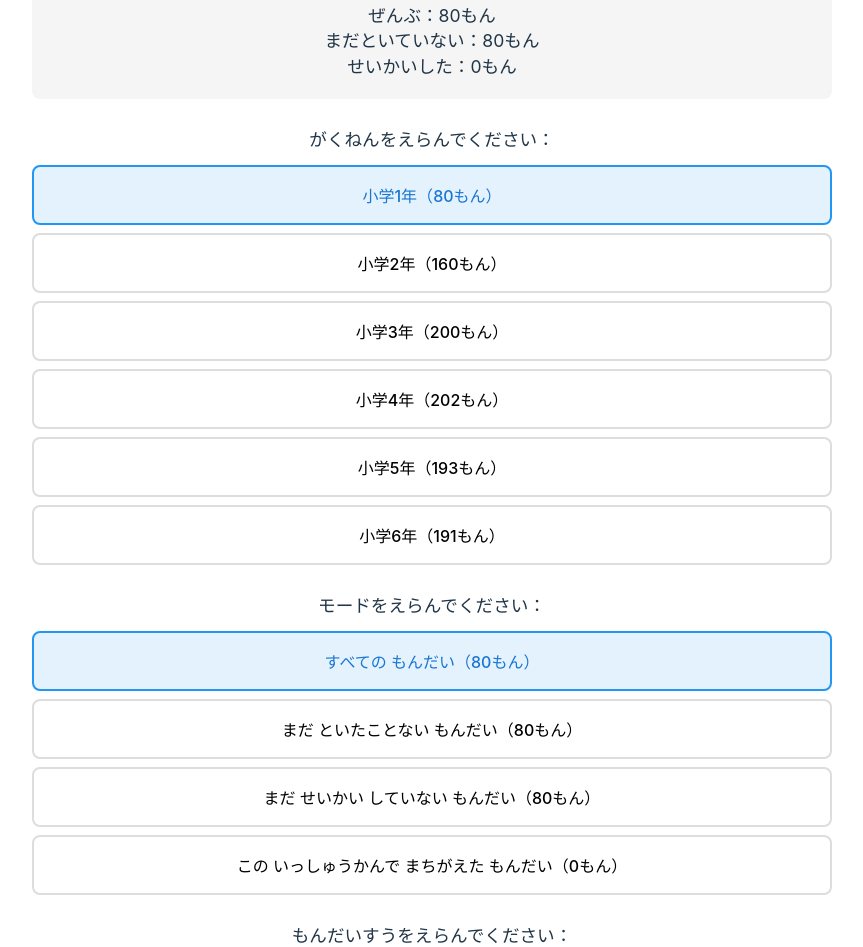
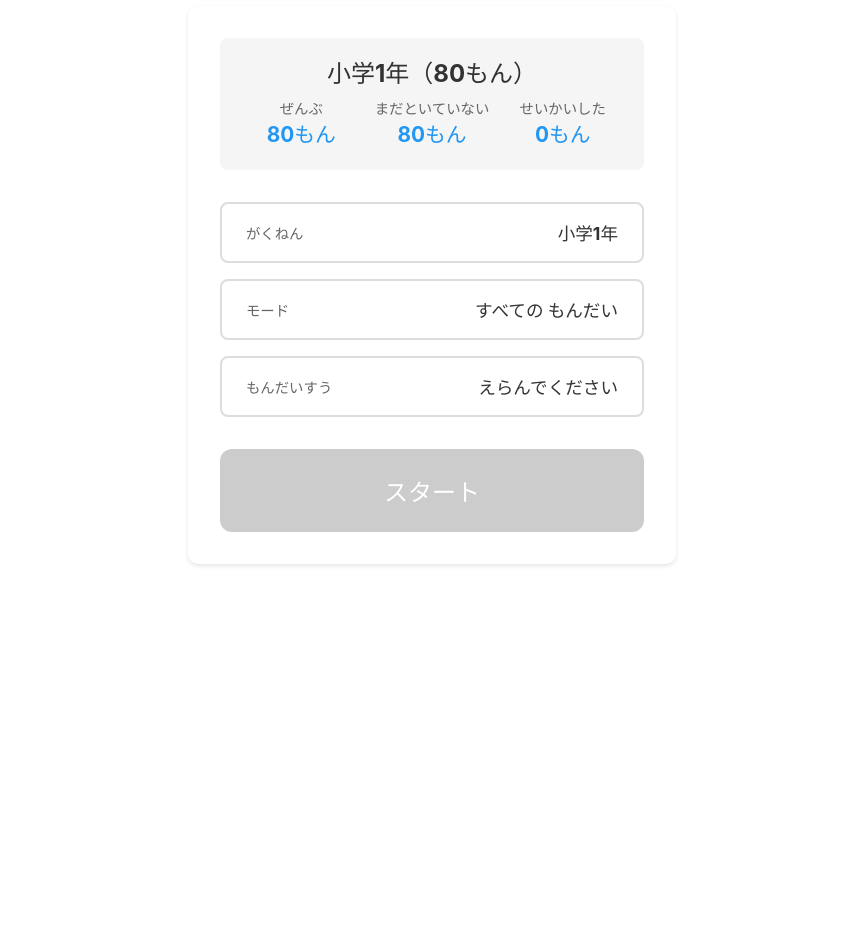
Before and after one commit to giwarb/kanjitest, a React (Vite) app: page / in a window 1280 px wide. Shown: the part 185-1132 px from the top of the page, without its empty margins (208-1071 px from the left). After the commit the page ends 862 px from the top, so only its background shows below. Built offline with nearby package versions, Linux system fonts and the light colour scheme.

Commit message:
スタート画面修正

```diff
--- a/src/components/ConfirmDialog.css
+++ b/src/components/ConfirmDialog.css
@@ -36,11 +36,6 @@
   background-color: #f0f0f0;
 }
 
-.dialog-buttons button:last-child {
-  background-color: #007bff;
-  color: white;
-}
-
 .dialog-buttons button:hover {
   opacity: 0.8;
 }
--- /dev/null
+++ b/src/components/SelectionDialog.css
@@ -0,0 +1,190 @@
+.selection-dialog-overlay {
+  position: fixed;
+  top: 0;
+  left: 0;
+  right: 0;
+  bottom: 0;
+  background: rgba(0, 0, 0, 0.5);
+  display: flex;
+  justify-content: center;
+  align-items: center;
+  padding: 1rem;
+  z-index: 1000;
+}
+
+.selection-dialog-content {
+  background: white;
+  border-radius: 12px;
+  max-width: 600px;
+  width: 100%;
+  max-height: 90vh;
+  display: flex;
+  flex-direction: column;
+  box-shadow: 0 4px 20px rgba(0, 0, 0, 0.3);
+  overflow: hidden;
+}
+
+.selection-dialog-header {
+  display: flex;
+  justify-content: space-between;
+  align-items: center;
+  padding: 1.5rem;
+  border-bottom: 1px solid #e0e0e0;
+}
+
+.selection-dialog-header h2 {
+  margin: 0;
+  font-size: 1.3rem;
+}
+
+.selection-dialog-close {
+  background: none;
+  border: none;
+  font-size: 2rem;
+  cursor: pointer;
+  color: #666;
+  padding: 0;
+  width: 2rem;
+  height: 2rem;
+  display: flex;
+  align-items: center;
+  justify-content: center;
+  border-radius: 50%;
+  transition: background-color 0.2s;
+}
+
+.selection-dialog-close:hover {
+  background: #f0f0f0;
+}
+
+.selection-dialog-body {
+  padding: 1.5rem;
+  overflow-y: auto;
+  flex: 1;
+}
+
+.selection-dialog-footer {
+  padding: 1.5rem;
+  border-top: 1px solid #e0e0e0;
+  display: flex;
+  justify-content: center;
+}
+
+.selection-dialog-start-button {
+  padding: 1rem 3rem;
+  font-size: 1.2rem;
+  background: #2196f3;
+  color: white;
+  border: none;
+  border-radius: 8px;
+  cursor: pointer;
+  transition: background-color 0.2s;
+}
+
+.selection-dialog-start-button:hover:not(:disabled) {
+  background: #1976d2;
+}
+
+.selection-dialog-start-button:disabled {
+  background: #ccc;
+  cursor: not-allowed;
+}
+
+.dialog-section {
+  margin-bottom: 2rem;
+}
+
+.dialog-section:last-child {
+  margin-bottom: 0;
+}
+
+.dialog-section-title {
+  font-size: 1.1rem;
+  margin-bottom: 1rem;
+  font-weight: bold;
+}
+
+.dialog-buttons {
+  display: flex;
+  flex-direction: column;
+  gap: 0.5rem;
+}
+
+.dialog-button {
+  padding: 1rem;
+  border: 2px solid #ddd;
+  border-radius: 8px;
+  background: white;
+  cursor: pointer;
+  font-size: 1rem;
+  transition: all 0.2s;
+  text-align: left;
+}
+
+.dialog-button:hover {
+  background: #f0f0f0;
+}
+
+.dialog-button.selected {
+  background: #e3f2fd;
+  border-color: #2196f3;
+  color: #1976d2;
+}
+
+.dialog-count-buttons {
+  display: flex;
+  flex-wrap: wrap;
+  gap: 0.5rem;
+}
+
+.dialog-count-button {
+  padding: 0.75rem 1.5rem;
+  border: 2px solid #ddd;
+  border-radius: 8px;
+  background: white;
+  cursor: pointer;
+  font-size: 1rem;
+  transition: all 0.2s;
+}
+
+.dialog-count-button:hover {
+  background: #f0f0f0;
+}
+
+.dialog-count-button.selected {
+  background: #e3f2fd;
+  border-color: #2196f3;
+  color: #1976d2;
+}
+
+.dialog-no-questions {
+  text-align: center;
+  color: #666;
+  padding: 1rem;
+}
+
+@media (max-width: 600px) {
+  .selection-dialog-content {
+    max-height: 95vh;
+  }
+
+  .selection-dialog-header {
+    padding: 1rem;
+  }
+
+  .selection-dialog-body {
+    padding: 1rem;
+  }
+
+  .selection-dialog-footer {
+    padding: 1rem;
+  }
+
+  .dialog-count-buttons {
+    flex-direction: column;
+  }
+
+  .dialog-count-button {
+    width: 100%;
+  }
+}
--- /dev/null
+++ b/src/components/SelectionDialog.tsx
@@ -0,0 +1,98 @@
+import { useEffect, useRef } from "react";
+import "./SelectionDialog.css";
+
+type SelectionDialogProps = {
+  isOpen: boolean;
+  onClose: () => void;
+  onStart?: () => void;
+  children: React.ReactNode;
+  title: string;
+  canStart?: boolean;
+  showStartButton?: boolean;
+};
+
+export function SelectionDialog({
+  isOpen,
+  onClose,
+  onStart,
+  children,
+  title,
+  canStart = true,
+  showStartButton = false,
+}: SelectionDialogProps) {
+  const dialogRef = useRef<HTMLDivElement>(null);
+
+  useEffect(() => {
+    if (isOpen) {
+      // ダイアログが開いたらスクロールを上に戻す
+      if (dialogRef.current) {
+        dialogRef.current.scrollTop = 0;
+      }
+    }
+  }, [isOpen]);
+
+  if (!isOpen) return null;
+
+  const handleOverlayClick = () => {
+    onClose();
+  };
+
+  const handleOverlayKeyDown = (e: React.KeyboardEvent) => {
+    if (e.key === "Escape") {
+      onClose();
+    }
+  };
+
+  const handleContentClick = (e: React.MouseEvent) => {
+    e.stopPropagation();
+  };
+
+  const handleContentKeyDown = (e: React.KeyboardEvent) => {
+    e.stopPropagation();
+  };
+
+  return (
+    <div
+      className="selection-dialog-overlay"
+      onClick={handleOverlayClick}
+      onKeyDown={handleOverlayKeyDown}
+      role="presentation"
+    >
+      <div
+        className="selection-dialog-content"
+        onClick={handleContentClick}
+        onKeyDown={handleContentKeyDown}
+        ref={dialogRef}
+        // biome-ignore lint/a11y/useSemanticElements: ダイアログコンポーネントとして実装
+        role="dialog"
+        aria-modal="true"
+        aria-labelledby="dialog-title"
+      >
+        <div className="selection-dialog-header">
+          <h2 id="dialog-title">{title}</h2>
+          <button
+            type="button"
+            className="selection-dialog-close"
+            onClick={onClose}
+            aria-label="閉じる"
+          >
+            ×
+          </button>
+        </div>
+        <div className="selection-dialog-body">{children}</div>
+        {showStartButton && (
+          <div className="selection-dialog-footer">
+            <button
+              type="button"
+              className="selection-dialog-start-button"
+              onClick={onStart}
+              disabled={!canStart}
+            >
+              スタート
+            </button>
+          </div>
+        )}
+      </div>
+    </div>
+  );
+}
--- a/src/components/StartScreen.css
+++ b/src/components/StartScreen.css
@@ -3,6 +3,7 @@
   justify-content: center;
   align-items: center;
   padding: 1rem;
+  min-height: calc(100vh - 80px);
 }
 
 .start-screen-content {
@@ -10,143 +11,131 @@
   padding: 2rem;
   border-radius: 10px;
   box-shadow: 0 2px 4px rgba(0, 0, 0, 0.1);
-  max-width: 800px;
+  max-width: 600px;
   width: 100%;
+  text-align: center;
 }
 
 .statistics {
-  text-align: center;
   margin-bottom: 2rem;
-  padding: 1rem;
+  padding: 1.5rem;
   background: #f5f5f5;
   border-radius: 8px;
 }
 
-.statistics p {
-  margin: 0.5rem 0;
-  font-size: 1.1rem;
+.statistics-title {
+  font-size: 1.5rem;
+  font-weight: bold;
+  margin-bottom: 1rem;
+  color: #333;
 }
 
-.mode-section {
+.statistics-grid {
+  display: grid;
+  grid-template-columns: repeat(3, 1fr);
+  gap: 1rem;
+}
+
+.stat-item {
+  display: flex;
+  flex-direction: column;
+  gap: 0.5rem;
+}
+
+.stat-label {
+  font-size: 0.9rem;
+  color: #666;
+}
+
+.stat-value {
+  font-size: 1.3rem;
+  font-weight: bold;
+  color: #2196f3;
+}
+
+.selection-buttons {
+  display: flex;
+  flex-direction: column;
+  gap: 1rem;
   margin-bottom: 2rem;
 }
 
-.mode-text {
-  text-align: center;
-  margin-bottom: 1rem;
-  font-size: 1.1rem;
+.selection-button {
+  display: flex;
+  justify-content: space-between;
+  align-items: center;
+  padding: 1rem 1.5rem;
+  background: white;
+  border: 2px solid #ddd;
+  border-radius: 8px;
+  cursor: pointer;
+  transition: all 0.2s;
+  text-align: left;
 }
 
-.mode-buttons {
-  display: flex;
-  flex-direction: column;
-  gap: 0.5rem;
-  margin-bottom: 1rem;
+.selection-button:hover {
+  background: #f5f5f5;
+  border-color: #2196f3;
 }
 
-.mode-button {
-  padding: 1rem;
-  border: 2px solid #ddd;
-  border-radius: 8px;
-  background: white;
-  cursor: pointer;
-  font-size: 1rem;
-  transition: all 0.2s;
+.selection-button-label {
+  font-size: 0.9rem;
+  color: #666;
+  font-weight: normal;
 }
 
-.mode-button:hover {
-  background: #f0f0f0;
+.selection-button-value {
+  font-size: 1.1rem;
+  color: #333;
+  font-weight: bold;
 }
 
-.mode-button.selected {
-  background: #e3f2fd;
-  border-color: #2196f3;
-  color: #1976d2;
-}
-
-.question-count-section {
-  margin-bottom: 2rem;
-}
-
-.question-count-text {
-  text-align: center;
-  margin-bottom: 1rem;
-  font-size: 1.1rem;
-}
-
-.question-count-buttons {
-  display: flex;
-  flex-wrap: wrap;
-  gap: 0.5rem;
-  justify-content: center;
-}
-
-.count-button {
-  padding: 0.75rem 1.5rem;
-  border: 2px solid #ddd;
-  border-radius: 8px;
-  background: white;
-  cursor: pointer;
-  font-size: 1rem;
-  transition: all 0.2s;
-}
-
-.count-button:hover {
-  background: #f0f0f0;
-}
-
-.count-button.selected {
-  background: #e3f2fd;
-  border-color: #2196f3;
-  color: #1976d2;
-}
-
-.start-button-container {
-  text-align: center;
-}
-
-.start-button {
-  padding: 1rem 3rem;
-  font-size: 1.2rem;
+.main-start-button {
+  padding: 1.5rem 3rem;
+  font-size: 1.5rem;
   background: #2196f3;
   color: white;
   border: none;
-  border-radius: 8px;
+  border-radius: 12px;
   cursor: pointer;
-  transition: background-color 0.2s;
+  transition: all 0.2s;
+  box-shadow: 0 4px 8px rgba(33, 150, 243, 0.3);
+  font-weight: bold;
+  width: 100%;
 }
 
-.start-button:hover {
+.main-start-button:hover {
   background: #1976d2;
+  transform: translateY(-2px);
+  box-shadow: 0 6px 12px rgba(33, 150, 243, 0.4);
 }
 
-.start-button:disabled {
+.main-start-button:active {
+  transform: translateY(0);
+  box-shadow: 0 2px 4px rgba(33, 150, 243, 0.3);
+}
+
+.main-start-button:disabled {
   background: #ccc;
   cursor: not-allowed;
-}
-
-.no-questions-message {
-  text-align: center;
-  color: #666;
-  margin: 2rem 0;
-  font-size: 1.1rem;
+  box-shadow: none;
+  transform: none;
 }
 
 @media (max-width: 600px) {
   .start-screen-content {
-    padding: 1rem;
+    padding: 1.5rem;
   }
 
-  .mode-buttons {
-    flex-direction: column;
+  .statistics-grid {
+    grid-template-columns: 1fr;
+    gap: 0.8rem;
   }
 
-  .question-count-buttons {
-    flex-direction: column;
-  }
-
-  .count-button,
-  .mode-button {
-    width: 100%;
+  .main-start-button {
+    font-size: 1.3rem;
+    padding: 1.2rem 2rem;
   }
 }
+
+/* 古いスタイルは削除 */
--- a/src/components/StartScreen.tsx
+++ b/src/components/StartScreen.tsx
@@ -3,12 +3,15 @@ import type { Question } from "../KanjiQuestionManager";
 import { datasets, defaultGrade, type GradeKey } from "../datasets";
 import type { MemoryManager, PracticeMode } from "../MemoryManager";
 import { Header } from "./Header";
+import { SelectionDialog } from "./SelectionDialog";
 import "./StartScreen.css";
 
 type StartScreenProps = {
   onStartPractice: (questions: Question[], grade: GradeKey) => void;
   memoryManager: MemoryManager;
 };
+
+type DialogType = "grade" | "mode" | "count" | null;
 
 export function StartScreen({
   onStartPractice,
@@ -18,6 +21,8 @@ export function StartScreen({
   const [selectedGrade, setSelectedGrade] = useState<GradeKey>(defaultGrade);
   const [selectedCount, setSelectedCount] = useState<number | null>(null);
   const [selectedMode, setSelectedMode] = useState<PracticeMode>("all");
+  const [openDialog, setOpenDialog] = useState<DialogType>(null);
+
   const { questions, label } = datasets[selectedGrade];
   const totalQuestions = questions.length;
   const stats = memoryManager.getStatistics(questions.map((q) => q.id));
@@ -71,6 +76,8 @@ export function StartScreen({
     setSelectedMode("all");
     // 学年選択も初期値に戻す
     setSelectedGrade(defaultGrade);
+    // ダイアログを閉じる
+    setOpenDialog(null);
     setResetTrigger((prev) => prev + 1);
   }, [memoryManager]);
 
@@ -91,6 +98,15 @@ export function StartScreen({
     ).length;
   };
 
+  const getGradeLabel = (grade: GradeKey): string => {
+    return datasets[grade].label;
+  };
+
+  const getModeLabel = (mode: PracticeMode): string => {
+    const modeObj = modes.find((m) => m.value === mode);
+    return modeObj ? modeObj.label : "";
+  };
+
   return (
     <div className="app">
       <Header
@@ -101,16 +117,80 @@ export function StartScreen({
       <div className="start-screen-container">
         <div className="start-screen-content">
           <div className="statistics">
-            <p>
-              がくねん：{label}（{stats.total}もん）
+            <p className="statistics-title">
+              {label}（{stats.total}もん）
             </p>
-            <p>ぜんぶ：{stats.total}もん</p>
-            <p>まだといていない：{stats.unattempted}もん</p>
-            <p>せいかいした：{stats.correct}もん</p>
+            <div className="statistics-grid">
+              <div className="stat-item">
+                <div className="stat-label">ぜんぶ</div>
+                <div className="stat-value">{stats.total}もん</div>
               </div>
-          <div className="mode-section">
-            <p className="mode-text">がくねんをえらんでください：</p>
-            <div className="mode-buttons">
+              <div className="stat-item">
+                <div className="stat-label">まだといていない</div>
+                <div className="stat-value">{stats.unattempted}もん</div>
+              </div>
+              <div className="stat-item">
+                <div className="stat-label">せいかいした</div>
+                <div className="stat-value">{stats.correct}もん</div>
+              </div>
+            </div>
+          </div>
+
+          <div className="selection-buttons">
+            <button
+              type="button"
+              className="selection-button"
+              onClick={() => setOpenDialog("grade")}
+            >
+              <span className="selection-button-label">がくねん</span>
+              <span className="selection-button-value">
+                {getGradeLabel(selectedGrade)}
+              </span>
+            </button>
+
+            <button
+              type="button"
+              className="selection-button"
+              onClick={() => setOpenDialog("mode")}
+            >
+              <span className="selection-button-label">モード</span>
+              <span className="selection-button-value">
+                {getModeLabel(selectedMode)}
+              </span>
+            </button>
+
+            <button
+              type="button"
+              className="selection-button"
+              onClick={() => setOpenDialog("count")}
+            >
+              <span className="selection-button-label">もんだいすう</span>
+              <span className="selection-button-value">
+                {selectedCount ? `${selectedCount}もん` : "えらんでください"}
+              </span>
+            </button>
+          </div>
+
+          <button
+            type="button"
+            className="main-start-button"
+            onClick={handleStart}
+            disabled={!selectedCount || questionCounts.length === 0}
+          >
+            スタート
+          </button>
+        </div>
+      </div>
+
+      {/* 学年選択ダイアログ */}
+      <SelectionDialog
+        isOpen={openDialog === "grade"}
+        onClose={() => setOpenDialog(null)}
+        onStart={() => setOpenDialog(null)}
+        title="がくねんをえらんでください"
+        canStart={true}
+      >
+        <div className="dialog-buttons">
           {Object.entries(datasets).map(([key, dataset]) => (
             <button
               type="button"
@@ -118,70 +198,73 @@ export function StartScreen({
               onClick={() => {
                 setSelectedGrade(key as GradeKey);
                 setSelectedCount(null);
+                setOpenDialog(null);
               }}
-                  className={`mode-button ${selectedGrade === key ? "selected" : ""}`}
+              className="dialog-button"
             >
               {dataset.label}（{dataset.questions.length}もん）
             </button>
           ))}
         </div>
-          </div>
-          <div className="mode-section">
-            <p className="mode-text">モードをえらんでください：</p>
-            <div className="mode-buttons">
+      </SelectionDialog>
+
+      {/* モード選択ダイアログ */}
+      <SelectionDialog
+        isOpen={openDialog === "mode"}
+        onClose={() => setOpenDialog(null)}
+        onStart={() => setOpenDialog(null)}
+        title="モードをえらんでください"
+        canStart={true}
+      >
+        <div className="dialog-buttons">
           {modes.map((mode) => (
             <button
               type="button"
               key={mode.value}
               onClick={() => {
                 setSelectedMode(mode.value);
-                    setSelectedCount(null); // モード変更時に選択をリセット
+                setSelectedCount(null);
+                setOpenDialog(null);
               }}
-                  className={`mode-button ${selectedMode === mode.value ? "selected" : ""}`}
+              className="dialog-button"
             >
               {mode.label}（{getModeQuestionCount(mode.value)}もん）
             </button>
           ))}
         </div>
-          </div>
+      </SelectionDialog>
+
+      {/* 問題数選択ダイアログ */}
+      <SelectionDialog
+        isOpen={openDialog === "count"}
+        onClose={() => setOpenDialog(null)}
+        onStart={() => setOpenDialog(null)}
+        title="もんだいすうをえらんでください"
+        canStart={true}
+      >
         {questionCounts.length > 0 ? (
-            <div className="question-count-section">
-              <p className="question-count-text">
-                もんだいすうをえらんでください：
-              </p>
-              <div className="question-count-buttons">
+          <div className="dialog-count-buttons">
             {questionCounts.map((count) => (
               <button
                 type="button"
                 key={count}
-                    onClick={() => setSelectedCount(count)}
-                    className={`count-button ${
-                      selectedCount === count ? "selected" : ""
-                    }`}
+                onClick={() => {
+                  setSelectedCount(count);
+                  setOpenDialog(null);
+                }}
+                className="dialog-count-button"
               >
                 {count}もん
                 {count === availableQuestions.length ? "（ぜんぶ）" : ""}
               </button>
             ))}
           </div>
+        ) : (
+          <div className="dialog-no-questions">
+            このモードで とける もんだいが ありません
           </div>
-          ) : (
-            <p className="no-questions-message">
-              このモードで とける もんだいが ありません
-            </p>
         )}
-          <div className="start-button-container">
-            <button
-              type="button"
-              onClick={handleStart}
-              className="start-button"
-              disabled={!selectedCount || questionCounts.length === 0}
-            >
-              スタート
-            </button>
-          </div>
-        </div>
-      </div>
+      </SelectionDialog>
     </div>
   );
 }
```
Also changed, not shown: src/functions.ts (+5 -5 lines), 1 other file (tests, documents, lock files or other folders). Lines whose indentation alone changed are shown as unchanged.
